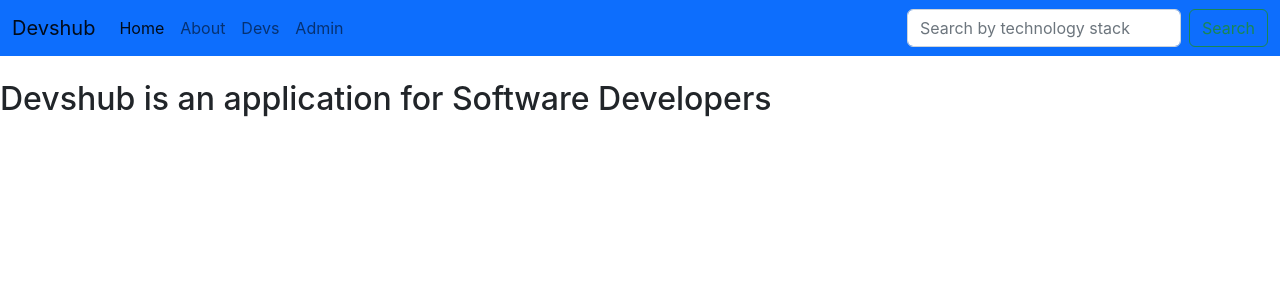
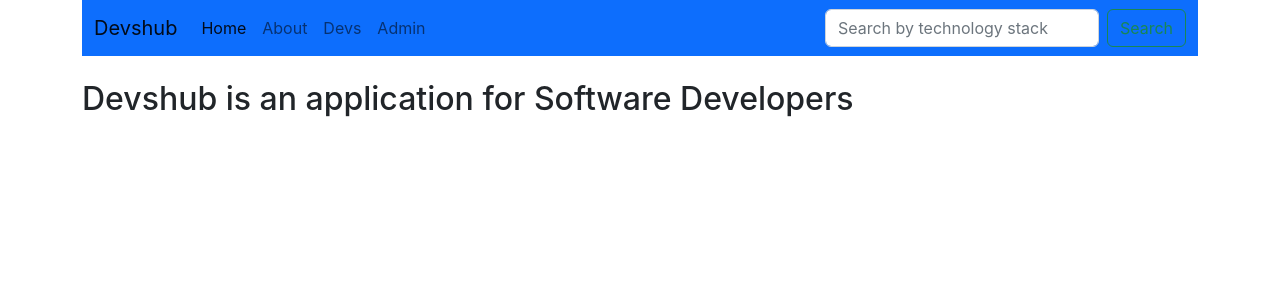
Before and after one commit to ndurivin/devshub, a React (Create React App) app: page /about in a window 1280 px wide. Shown: the top 300 px of the page. Built offline with nearby package versions, Linux system fonts and the light colour scheme.

Commit message:
Adds the container className to the components to position items at center

```diff
--- a/src/components/About.js
+++ b/src/components/About.js
@@ -2,7 +2,7 @@ import React from 'react'
 
 function About() {
   return (
-    <div>
+    <div className='container'>
       <h2>Devshub is an application for Software Developers</h2>
     </div>
   )
--- a/src/components/Admin.js
+++ b/src/components/Admin.js
@@ -2,7 +2,7 @@ import React from 'react'
 
 function Admin() {
   return (
-    <div>
+    <div className='container'>
 
     </div>
   )
--- a/src/components/Contact.js
+++ b/src/components/Contact.js
@@ -2,7 +2,7 @@ import React from 'react'
 
 function Contact() {
   return (
-    <div>
+    <div className='container'>
 
     </div>
   )
--- a/src/components/DevCard.js
+++ b/src/components/DevCard.js
@@ -3,7 +3,7 @@ import { Link } from 'react-router-dom'
 
 function DevCard({devName, devId, devPicture}) {
   return (
-      <div>
+      <div className='container'>
         <div className="row row-cols-1 row-cols-md-4 g-4">
           <div className="col">
           <div className="card h-100">
--- a/src/components/Home.js
+++ b/src/components/Home.js
@@ -2,7 +2,7 @@ import React from 'react'
 
 function Home() {
   return (
-    <div>
+    <div className='container'>
       <h1>This is the Home Page</h1>
     </div>
   )
--- a/src/components/Navbar.js
+++ b/src/components/Navbar.js
@@ -3,7 +3,7 @@ import { Link } from 'react-router-dom'
 
 function Navbar() {
   return (
-    <div>
+    <div className='container'>
       <nav className="navbar navbar-expand-lg bg-primary">
         <div className="container-fluid">
           <Link to="/" className="navbar-brand">Devshub</Link>
```
